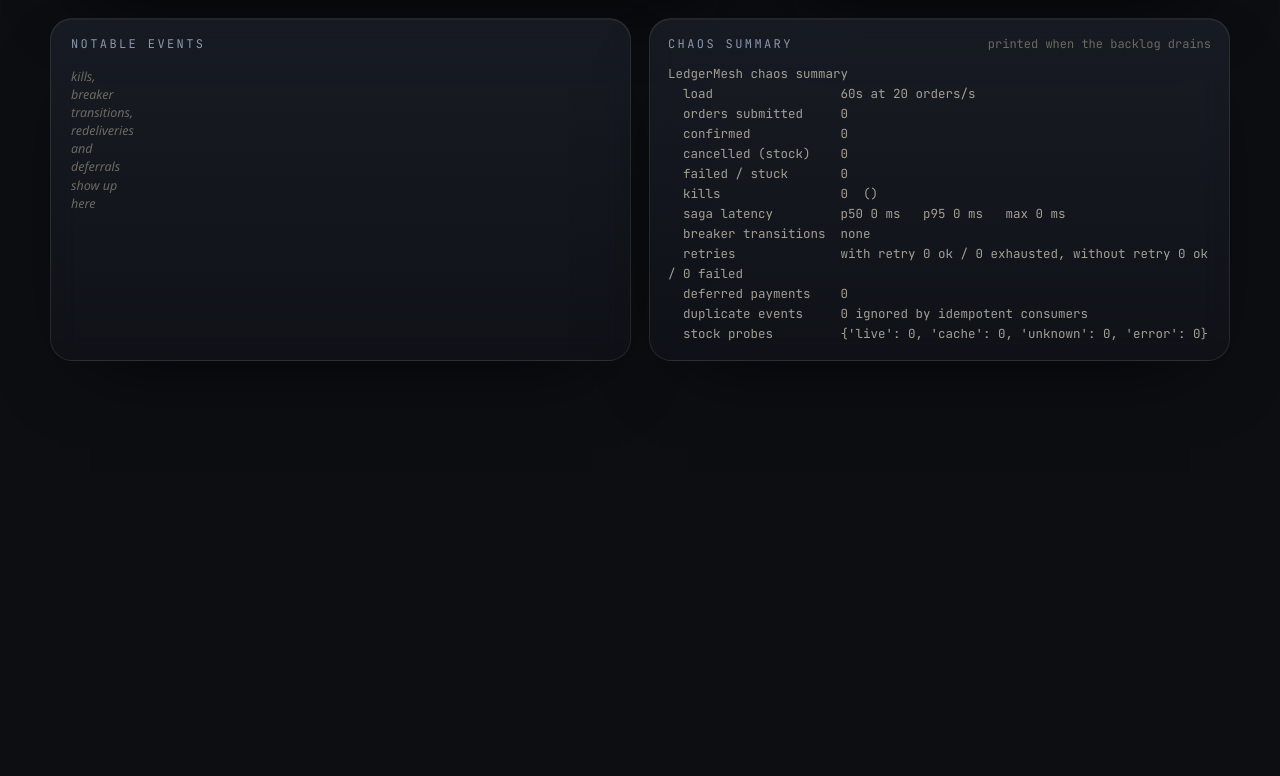
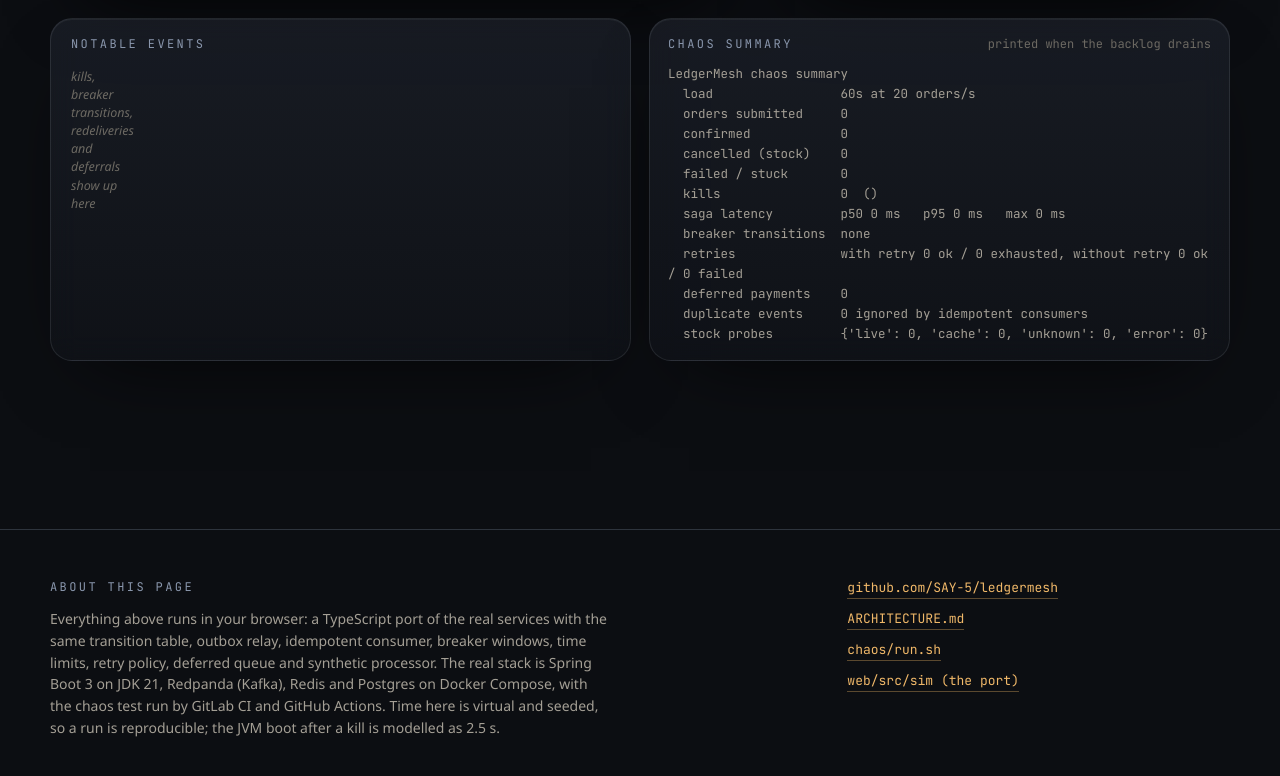
Before and after one commit to SAY-5/ledgermesh, a React (Vite) app in the folder web/: page / in a window 1280 px wide. Shown: the part 4875-5651 px from the top of the page. Before the commit the page ends 5364 px from the top, so only its background shows below. Built offline with nearby package versions, Linux system fonts and the light colour scheme; a web font is replaced by a local one.

Commit message:
feat(web): mount the footer

```diff
--- a/web/src/App.tsx
+++ b/web/src/App.tsx
@@ -1,5 +1,6 @@
 import { Hero } from "./components/Hero.tsx";
 import { ChaosRun } from "./components/ChaosRun.tsx";
+import { Footer } from "./components/Footer.tsx";
 import { IdempotencyCache } from "./components/IdempotencyCache.tsx";
 import { SagaTrace } from "./components/SagaTrace.tsx";
 import "./styles/map.css";
@@ -7,6 +8,7 @@
 import "./styles/saga.css";
 import "./styles/resilience.css";
 import "./styles/chaos.css";
+import "./styles/footer.css";
 
 export function App() {
   return (
@@ -20,6 +22,7 @@
         <IdempotencyCache />
         <ChaosRun />
       </main>
+      <Footer />
     </>
   );
 }
```
